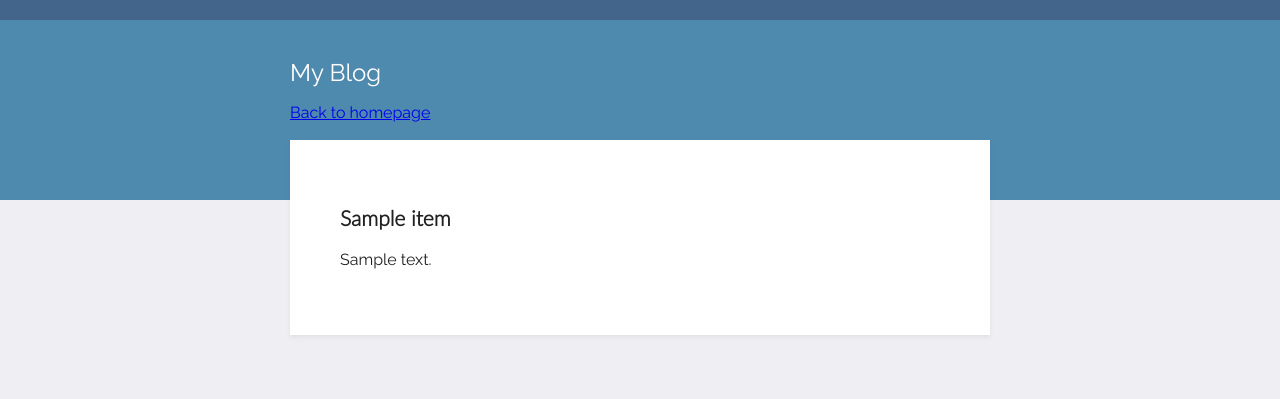
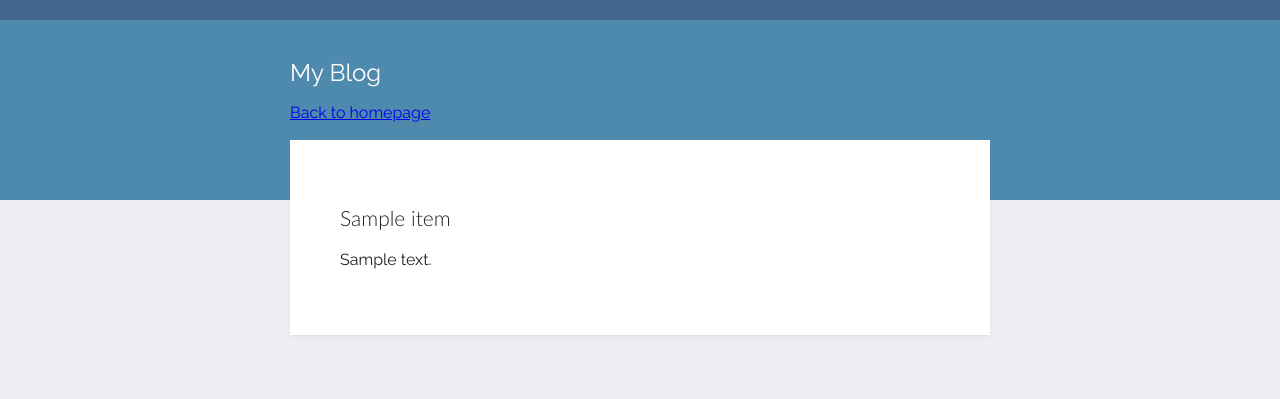
Before and after one commit to mandalorian-0/blog_flask, a Flask app: a page that uses templates/post.html in a window 1280 px wide. Shown: the top 399 px of the page. Run offline with Flask 3, Linux system fonts and the light colour scheme.

Commit message:
refactor: change font-weight range

```diff
--- a/static/assets/css/styles.css
+++ b/static/assets/css/styles.css
@@ -4,7 +4,7 @@
        url("/static/assets/fonts/Lato/fonts/Lato-Regular.woff2") format("woff2"),
        url("/static/assets/fonts/Lato/fonts/Lato-Medium.woff2") format("woff2"),
        url("/static/assets/fonts/Lato/fonts/Lato-Bold.woff2") format("woff2");
-  font-weight: 300 400 500 700;
+  font-weight: 300 700;
   font-style: normal;
   font-display: swap;
 }
```
